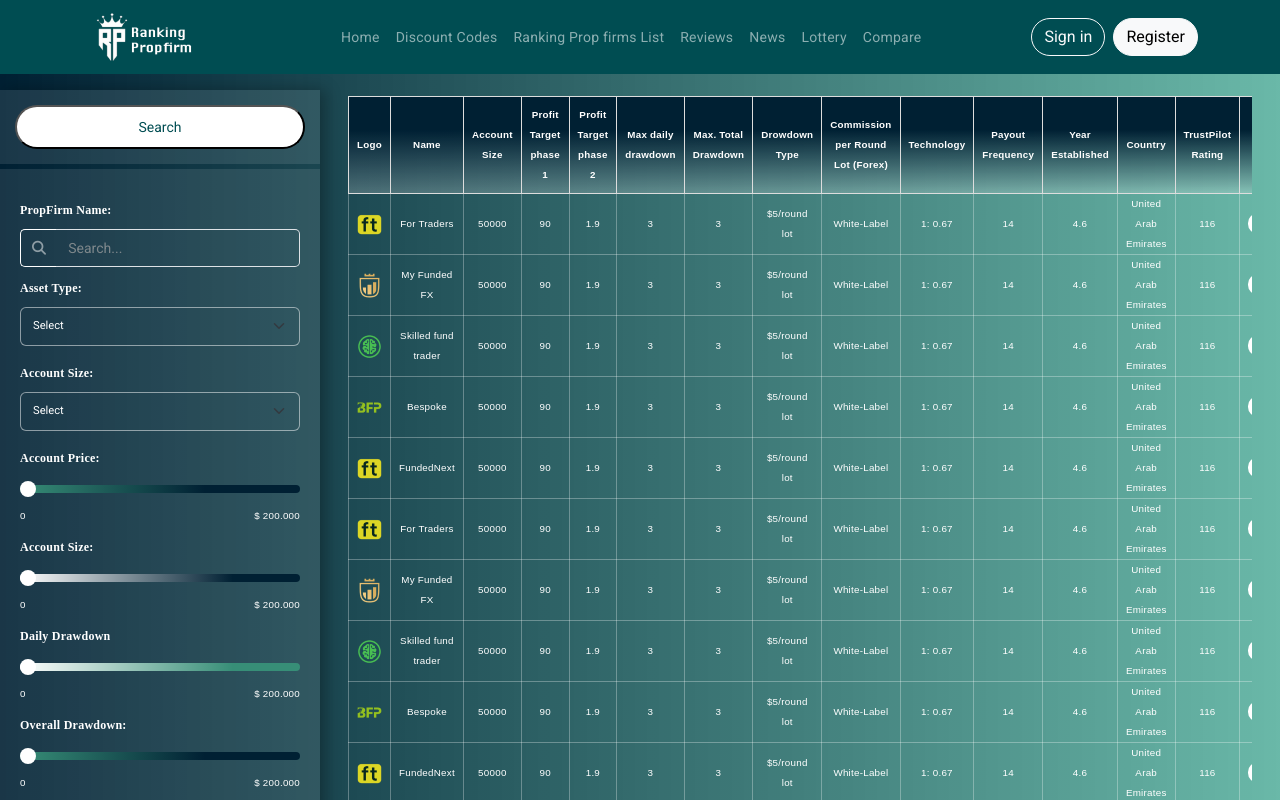
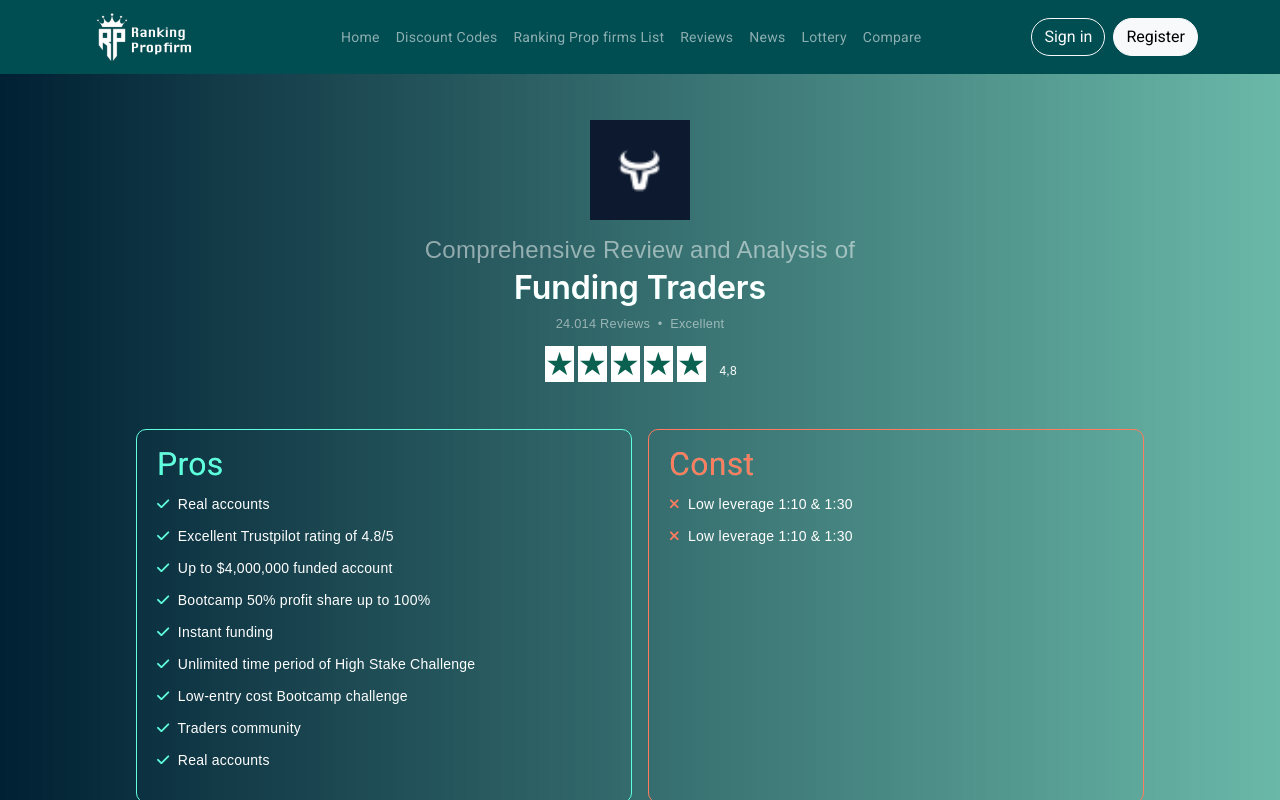
Before and after one commit to jcmloiacono/ranking_propfirm_angular, an Angular app: page /brokerreview in a window 1280 px wide. Before the commit this address led to /. Shown: the top 800 px of the page. Built offline with nearby package versions, Linux system fonts and the light colour scheme.

Commit message:
created broker-review Component

```diff
--- a/src/app/app-routing.module.ts
+++ b/src/app/app-routing.module.ts
@@ -1,6 +1,6 @@
 import { NgModule } from '@angular/core';
 import { RouterModule, Routes } from '@angular/router';
-import {CompareComponent, DiscountComponent, HomeComponent, LotteryComponent, NewsComponent, RankingComponent, ReviewsComponent} from "./pages/index-router"
+import {BrokerReviewComponent, CompareComponent, DiscountComponent, HomeComponent, LotteryComponent, NewsComponent, RankingComponent, ReviewsComponent} from "./pages/index-router"
 
 const routes: Routes = [
   {path: '', component: HomeComponent},
@@ -10,6 +10,7 @@ const routes: Routes = [
   {path: 'lottery', component: LotteryComponent},
   {path: 'news', component: NewsComponent},
   {path: 'ranking', component: RankingComponent},
+  {path: 'brokerreview', component: BrokerReviewComponent},
   {path: '', redirectTo: '', pathMatch: 'full'},
   {path: '**', redirectTo: '/'},
 
--- a/src/app/pages/broker-review/broker-review.component.html
+++ b/src/app/pages/broker-review/broker-review.component.html
@@ -1 +1,76 @@
-<p>broker-review works!</p>
+<section id="brokerReview">
+    <div class="container-flex title">
+        <img src="/assets/img/reviews/ranking52x52.png" alt="" width="100px">
+        <p class="reviewDescription">Comprehensive Review and Analysis of </p>
+        <h1 class="titlePropfirm">Funding Traders</h1>
+
+        <div class="trust">
+            <p class="totalReview">24.014 Reviews  •  Excellent</p>
+            <div class="stars">
+                <span class="single-stars">&#9733;</span>
+                <span class="single-stars">&#9733;</span>
+                <span class="single-stars">&#9733;</span>
+                <span class="single-stars">&#9733;</span>
+                <span class="single-stars">&#9733;</span>
+                <span class="trustScore ms-2"> 4,8 </span>
+            </div>
+        </div>
+    </div>
+    <div class="container">
+        <div class="row">
+            <div class="col m-2 pros">
+                <h3>Pros</h3>
+                <p><i class="fa-solid fa-check"></i>&nbsp; Real accounts</p>
+                <p><i class="fa-solid fa-check"></i>&nbsp; Excellent Trustpilot rating of 4.8/5</p>
+                <p><i class="fa-solid fa-check"></i>&nbsp; Up to $4,000,000 funded account</p>
+                <p><i class="fa-solid fa-check"></i>&nbsp; Bootcamp 50% profit share up to 100%</p>
+                <p><i class="fa-solid fa-check"></i>&nbsp; Instant funding</p>
+                <p><i class="fa-solid fa-check"></i>&nbsp; Unlimited time period of High Stake Challenge</p>
+                <p><i class="fa-solid fa-check"></i>&nbsp; Low-entry cost Bootcamp challenge</p>
+                <p><i class="fa-solid fa-check"></i>&nbsp; Traders community</p>
+                <p><i class="fa-solid fa-check"></i>&nbsp; Real accounts</p>
+
+            </div>
+            <div class="col m-2 cons">
+                <h3>Const</h3>
+                <p><i class="fa-solid fa-xmark"></i>&nbsp; Low leverage 1:10 & 1:30</p>
+                <p><i class="fa-solid fa-xmark"></i>&nbsp; Low leverage 1:10 & 1:30</p>
+            </div>
+        </div>
+    </div>
+    <div class="content pt-4">
+        <p>Lorem ipsum dolor sit amet consectetur. Arcu habitant quam malesuada consequat id id amet at lorem. Imperdiet tristique interdum euismod non. Magna enim et cursus consectetur risus a. Nunc dictum blandit lacus eget vestibulum a erat malesuada. Euismod integer vulputate massa at integer pretium pellentesque fusce mauris. Faucibus at et leo morbi id odio vivamus felis. Odio mauris non elementum pharetra.</p>
+        <p>Faucibus eget porttitor ac morbi orci in. Aliquet nisl aliquam arcu proin gravida sit netus massa. Laoreet consequat diam volutpat magnis vulputate hendrerit blandit vitae at. Sapien accumsan aliquet viverra nunc ut. Risus diam molestie ipsum quam imperdiet ut in mauris id. Auctor ut nisi risus eget turpis volutpat.</p>
+
+        <h2>Who are Funding Traders?</h2>
+        <p>Lorem ipsum dolor sit amet consectetur. Arcu habitant quam malesuada consequat id id amet at lorem. Imperdiet tristique interdum euismod non. Magna enim et cursus consectetur risus a. Nunc dictum blandit lacus eget vestibulum a erat malesuada. Euismod integer vulputate massa at integer pretium pellentesque fusce mauris. Faucibus at et leo morbi id odio vivamus felis. Odio mauris non elementum pharetra.</p>
+        <p>Faucibus eget porttitor ac morbi orci in. Aliquet nisl aliquam arcu proin gravida sit netus massa. Laoreet consequat diam volutpat magnis vulputate hendrerit blandit vitae at. Sapien accumsan aliquet viverra nunc ut. Risus diam molestie ipsum quam imperdiet ut in mauris id. Auctor ut nisi risus eget turpis volutpat.</p>
+        <img class="w-100 mt-3 mb-3" src="/assets/img/reviews/Frame258.png" alt="broker1">
+
+        <p>Lorem ipsum dolor sit amet consectetur. Arcu habitant quam malesuada consequat id id amet at lorem. Imperdiet tristique interdum euismod non. Magna enim et cursus consectetur risus a. Nunc dictum blandit lacus eget vestibulum a erat malesuada. Euismod integer vulputate massa at integer pretium pellentesque fusce mauris. Faucibus at et leo morbi id odio vivamus felis. Odio mauris non elementum pharetra.</p>
+        <p>Faucibus eget porttitor ac morbi orci in. Aliquet nisl aliquam arcu proin gravida sit netus massa. Laoreet consequat diam volutpat magnis vulputate hendrerit blandit vitae at. Sapien accumsan aliquet viverra nunc ut. Risus diam molestie ipsum quam imperdiet ut in mauris id. Auctor ut nisi risus eget turpis volutpat.</p>
+        <div class="container w-100 p-0">
+            <div class="row">
+                <div class="col mt-3 mb-3">
+                    <img class="w-100" src="/assets/img/reviews/Frame258.png" alt="broker1">
+                </div>
+                <div class="col mt-3 mb-3">
+                    <img class="w-100" src="/assets/img/reviews/Frame258.png" alt="broker1">
+                </div>
+            </div>
+        </div>
+        <p>Lorem ipsum dolor sit amet consectetur. Arcu habitant quam malesuada consequat id id amet at lorem. Imperdiet tristique interdum euismod non. Magna enim et cursus consectetur risus a. Nunc dictum blandit lacus eget vestibulum a erat malesuada. Euismod integer vulputate massa at integer pretium pellentesque fusce mauris. Faucibus at et leo morbi id odio vivamus felis. Odio mauris non elementum pharetra.</p>
+
+
+        <h2>Title here</h2>
+        <p>Lorem ipsum dolor sit amet consectetur. Arcu habitant quam malesuada consequat id id amet at lorem. Imperdiet tristique interdum euismod non. Magna enim et cursus consectetur risus a. Nunc dictum blandit lacus eget vestibulum a erat malesuada. Euismod integer vulputate massa at integer pretium pellentesque fusce mauris. Faucibus at et leo morbi id odio vivamus felis. Odio mauris non elementum pharetra.</p>
+        <ul class="lh-lg">
+            <li class="text-white">Lorem ipsum dolor sit amet consectetur. Arcu habitant quam malesuada consequat id id amet at lorem.</li>
+            <li class="text-white">Imperdiet tristique interdum euismod non. Magna enim et cursus consectetur risus a. </li>
+            <li class="text-white">Nunc dictum blandit lacus eget vestibulum a erat malesuada.</li>
+            <li class="text-white">Euismod integer vulputate massa at integer pretium pellentesque fusce mauris.</li>
+            <li class="text-white">Faucibus at et leo morbi id odio vivamus felis. Odio mauris non elementum pharetra.</li>
+        </ul>
+        <img class="w-100 mt-3 mb-3" src="/assets/img/reviews/frame259.png" alt="broker1">
+    </div>
+</section>
--- a/src/app/pages/broker-review/broker-review.component.scss
+++ b/src/app/pages/broker-review/broker-review.component.scss
@@ -0,0 +1,76 @@
+#brokerReview{
+    padding: 0px 10%;
+}
+
+.title{
+    text-align: center;
+
+}
+
+.reviewDescription{
+    font-size: 1.5rem;
+    font-weight: 300;
+    margin-top: 20px;
+    color: rgba(255, 255, 255, 0.5)
+
+}
+.titlePropfirm{
+    color: #fff !important;
+    -webkit-text-fill-color:#fff;
+    font-size: 2rem;
+    font-weight: 600;
+    margin: 10px 0px;
+    padding: 0px;
+}
+
+.trust {
+    display: flex;
+    flex-direction: column;
+    align-items: center;
+}
+.totalReview{
+    font-size: 0.8rem;
+    font-weight: 400;
+    color: rgba(255, 255, 255, 0.5);
+    margin-bottom: 20px;;
+}
+.single-stars{
+    font-size:2rem;
+    color: #0b614f;
+    margin: 5px 2px;
+    background-color: #fff;
+}
+.trustScore, .address, .time{
+    color: #fff;
+    font-size: 0.75rem;
+}
+
+.pros{
+    border:solid #5fffdd 1px;
+    border-radius: 10px;
+    padding: 20px;
+}
+.pros h3{
+    color:#5fffdd;
+    -webkit-text-fill-color:#5fffdd;
+    font-size: 2rem;
+}
+
+.fa-check{
+    color: #5fffdd
+}
+
+.cons{
+    border:solid #ff7c5f 1px;
+    border-radius: 10px;
+    padding: 20px;
+}
+.cons h3{
+    color:#ff7c5f;
+    -webkit-text-fill-color:#ff7c5f;
+    font-size: 2rem;
+}
+
+.fa-xmark{
+    color: #ff7c5f;
+}
--- a/src/app/pages/index-router.ts
+++ b/src/app/pages/index-router.ts
@@ -5,3 +5,4 @@ export { LotteryComponent } from "./lottery/lottery.component";
 export { NewsComponent } from "./news/news.component";
 export { RankingComponent } from "./ranking/ranking.component";
 export { ReviewsComponent } from "./reviews/reviews.component";
+export { BrokerReviewComponent } from "./broker-review/broker-review.component";
```
Also changed, not shown: src/assets/img/reviews/Frame258.png (added), src/assets/img/reviews/frame259.png (added).
